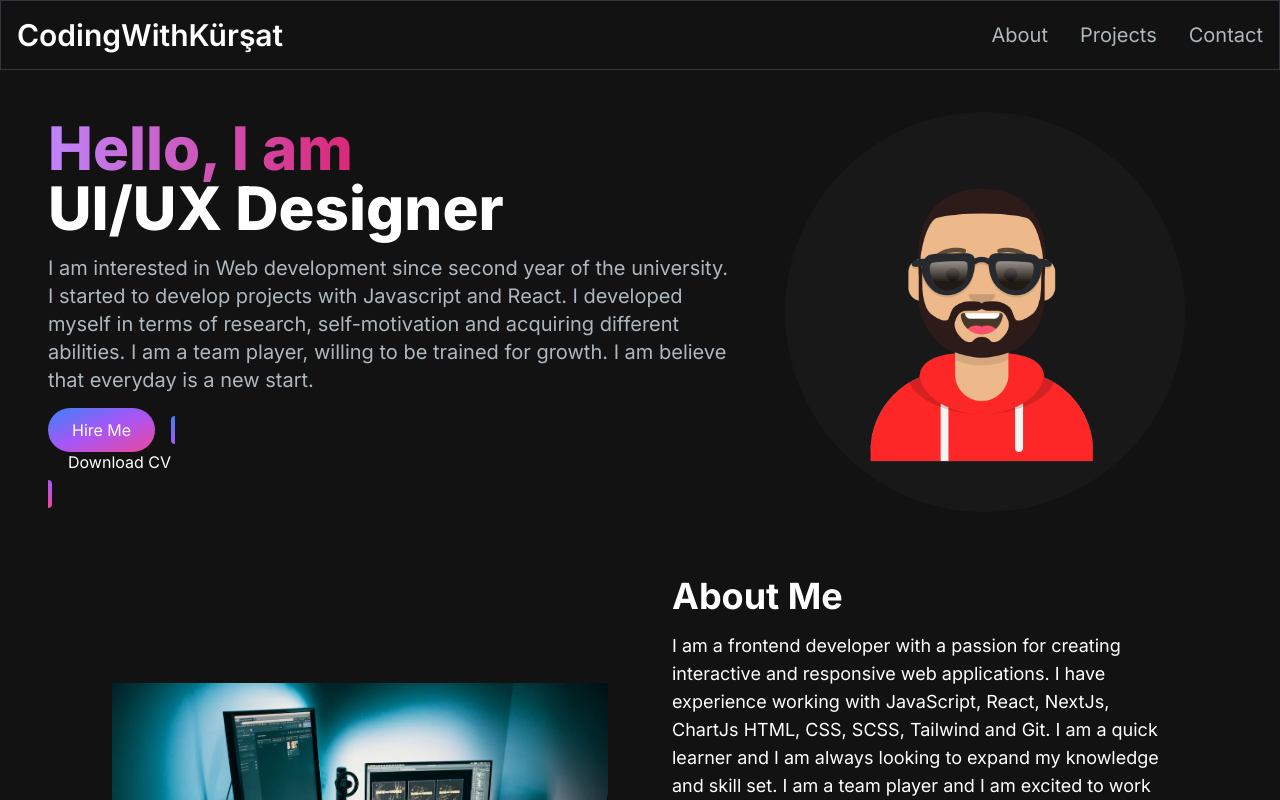
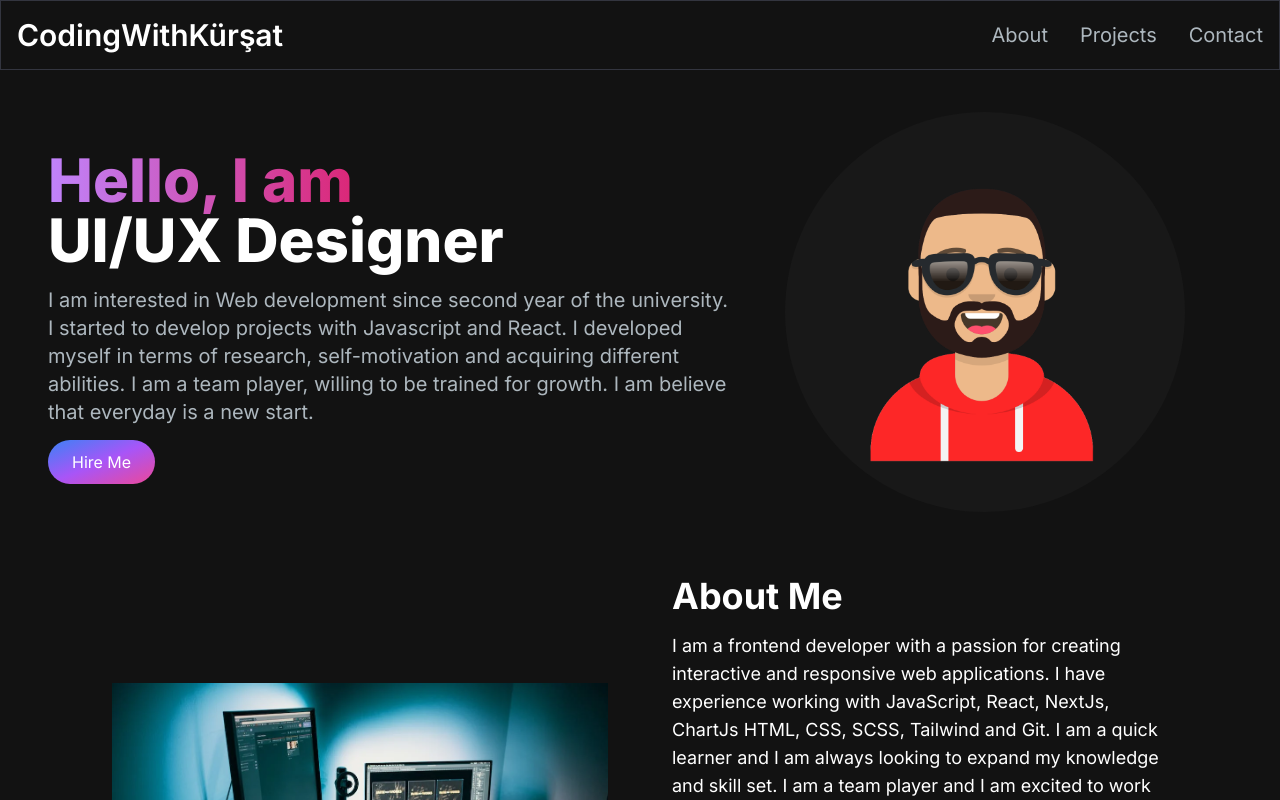
Before and after one commit to kursadsahin0/my_portfolio, a Next.js app: page / in a window 1280 px wide. Shown: the top 800 px of the page. Built offline with nearby package versions, Linux system fonts and the light colour scheme.

Commit message:
Update HeroSection.jsx

```diff
--- a/src/app/components/HeroSection.jsx
+++ b/src/app/components/HeroSection.jsx
@@ -37,7 +37,7 @@ const HeroSection = () => {
                     <p className='text-[#ADB7BE] sm:text-lg lg:text-xl mb-6 text-base '>I am interested in Web development since second year of the university. I started to develop projects with Javascript and React. I developed myself in terms of research, self-motivation and acquiring different abilities. I am a team player, willing to be trained for growth. I am believe that everyday is a new start.</p>
                     <div>
                         <Link href='https://www.linkedin.com/in/kursat-sahin0/' className='px-6 py-3 rounded-full mr-4 bg-gradient-to-br from-blue-500 via-purple-500 to-pink-500 hover:bg-slate-200 text-white w-full sm:w-fit'>Hire Me</Link>
-                        <Link href='/KursatSahinCV.pdf'  passHref className='px-1 py-1 rounded-full bg-gradient-to-br from-blue-500 via-purple-500 to-pink-500 hover:bg-slate-800 text-white  mt-3 w-full sm:w-fit'>  <a download="KursatSahinCV.pdf"><span className='block bg-[#121212] hover:bg-slate-800 rounded-full px-5 py-2'>Download CV</span></a></Link>
+
                     </div>
                 </div>
                 <div className='col-span-5 place-self-center mt-4 lg:mt-0'>
```
